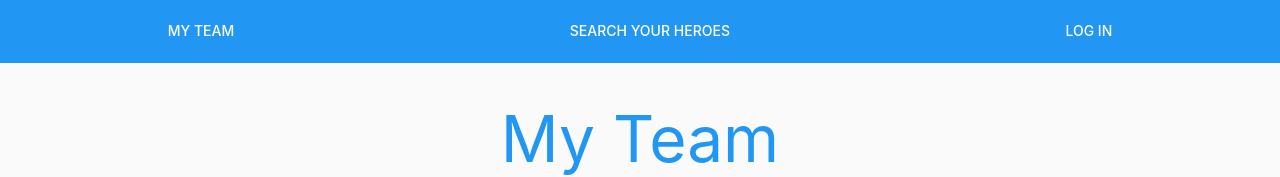
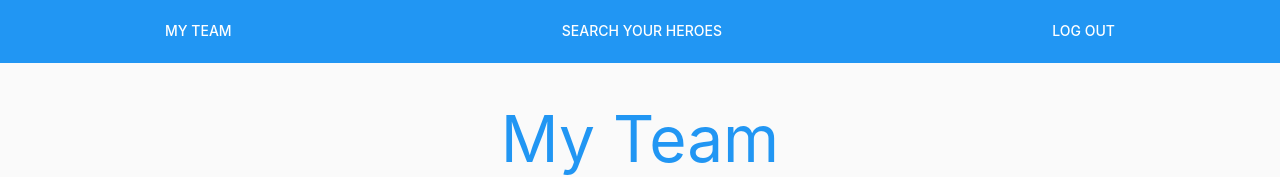
Before and after one commit to Mugenmatt/alkemy-challenge-test, a React (Create React App) app: page / in a window 1280 px wide. Shown: the top 177 px of the page. Built offline with nearby package versions, Linux system fonts and the light colour scheme; sample sign-in values are in the browser's storage.

Commit message:
cookie fix

```diff
--- a/src/components/Header/Header.js
+++ b/src/components/Header/Header.js
@@ -4,7 +4,7 @@ import {Link} from 'react-router-dom'
 import './index.css'
 const Header = () => {
     const context = useContext(HeroesContext);
-    const {userToken, handleLogout} = context;
+    const {handleLogout} = context;
     return (
         <>
             <ul className="nav nav-tabs bg-primary menu">
@@ -19,9 +19,8 @@ const Header = () => {
                     </Link>
                 </li>
                 <li className="nav-item">
-
                     {
-                            userToken ? <p className="nav-link" onClick={handleLogout}>Log Out</p>
+                        window.localStorage.getItem('token') !== null ? <p className="nav-link" onClick={handleLogout}>Log Out</p>
                         :
                         <Link to='/login'>
                             <p className="nav-link"> Log In </p>
--- a/src/components/Header/index.css
+++ b/src/components/Header/index.css
@@ -3,3 +3,7 @@
     justify-content: space-around;
     align-items: center;
 }
+
+.nav-link {
+    cursor: pointer;
+}
--- a/src/components/Loader/index.css
+++ b/src/components/Loader/index.css
@@ -1,9 +1,10 @@
 .alkemy-spinner{
-    padding: 3% !important;
-    z-index: 100 !important;
-    height: 200px;
-    background: red;
+    /* CON EL FONDO ROJO SE PUEDE VER DONDE ESTA EL SPINNER */
+    /* background: red ; */
+    padding: 3%;
     z-index: 100;
-    width: 200px;
-    margin: auto;
+    height: 200px ;
+    z-index: 100 ;
+    width: 200px ;
+    margin: auto ;
 }
--- a/src/components/Login/Form/FormLogin.js
+++ b/src/components/Login/Form/FormLogin.js
@@ -1,6 +1,6 @@
 import React, {useContext} from 'react';
 import HeroesContext from '../../../context/HeroesContext';
-import { Formik, Field, Form, useFormik } from 'formik';
+import { Formik, Field, Form } from 'formik';
 import * as Yup from 'yup';
 import axios from 'axios';
 import './index.css'
```
Lines whose indentation alone changed are shown as unchanged.
